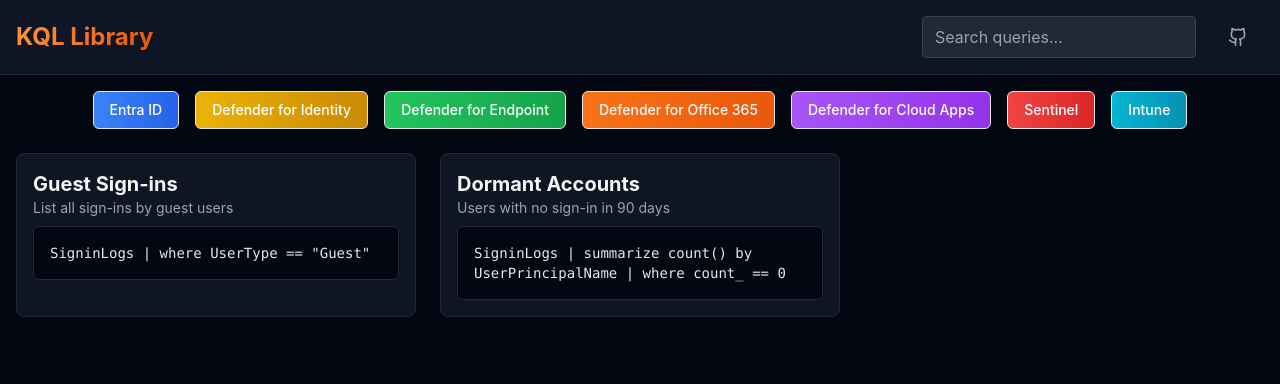
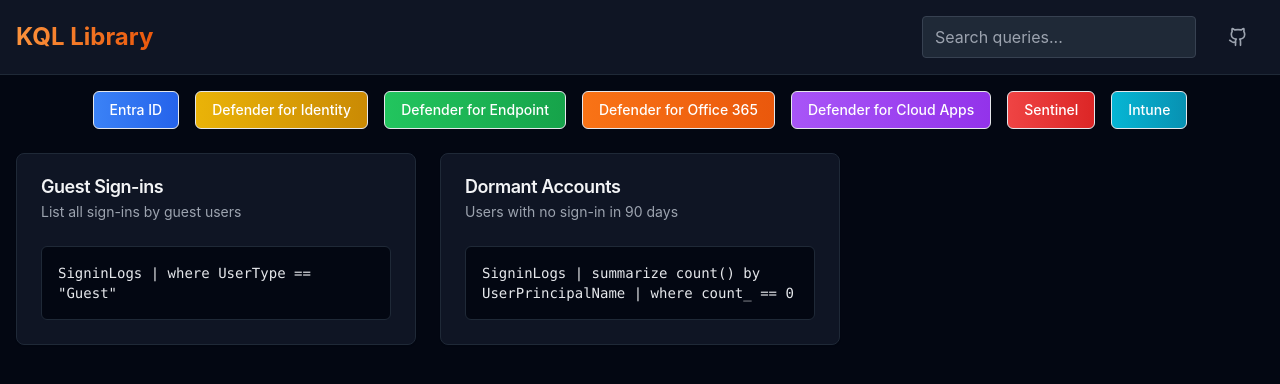
Before and after one commit to 0fflineDocs/KQL-Library, a React (Vite) app: page / in a window 1280 px wide. Shown: the top 384 px of the page. Built offline with nearby package versions, Linux system fonts and the light colour scheme.

Commit message:
Update card.tsx

```diff
--- a/src/components/ui/card.tsx
+++ b/src/components/ui/card.tsx
@@ -1,21 +1,65 @@
-export const Card = ({ children, className = '', ...props }: any) => (
-  <div {...props} className={`bg-gray-900 rounded-lg shadow p-4 border border-gray-800 ${className}`}>
-    {children}
-  </div>
-);
+import React, { forwardRef } from 'react';
+import { ReactNode } from 'react';
+import { cn } from "@/lib/utils"
 
-export const CardHeader = ({ children }: any) => (
-  <div className="mb-2">{children}</div>
-);
+export interface CardProps {
+    className?: string;
+    children?: ReactNode;
+}
 
-export const CardTitle = ({ children }: any) => (
-  <h2 className="text-xl font-bold">{children}</h2>
-);
+export interface CardHeaderProps extends CardProps { }
+export interface CardTitleProps extends CardProps { }
+export interface CardDescriptionProps extends CardProps { }
+export interface CardContentProps extends CardProps { }
 
-export const CardDescription = ({ children }: any) => (
-  <p className="text-sm text-gray-400">{children}</p>
-);
+const Card = forwardRef<HTMLDivElement, CardProps>(({ className, children, ...props }, ref) => (
+    <div
+        ref={ref}
+        className={cn("rounded-lg border bg-card text-card-foreground shadow-sm", className)}
+        {...props}
+    >
+        {children}
+    </div>
+));
+Card.displayName = "Card";
 
-export const CardContent = ({ children }: any) => (
-  <div>{children}</div>
-);
+const CardHeader = forwardRef<HTMLDivElement, CardHeaderProps>(({ className, children, ...props }, ref) => (
+    <div ref={ref} className={cn("flex flex-col space-y-1.5 p-6", className)} {...props}>
+        {children}
+    </div>
+));
+CardHeader.displayName = "CardHeader";
+
+const CardTitle = forwardRef<HTMLParagraphElement, CardTitleProps>(({ className, children, ...props }, ref) => (
+    <p
+        ref={ref}
+        className={cn(
+            "text-2xl font-semibold leading-none tracking-tight",
+            className
+        )}
+        {...props}
+    >
+        {children}
+    </p>
+));
+CardTitle.displayName = "CardTitle";
+
+const CardDescription = forwardRef<HTMLParagraphElement, CardDescriptionProps>(({ className, children, ...props }, ref) => (
+    <p
+        ref={ref}
+        className={cn("text-sm text-muted-foreground", className)}
+        {...props}
+    >
+        {children}
+    </p>
+));
+CardDescription.displayName = "CardDescription";
+
+const CardContent = forwardRef<HTMLDivElement, CardContentProps>(({ className, children, ...props }, ref) => (
+    <div ref={ref} className={cn("p-6 pt-0", className)} {...props}>
+        {children}
+    </div>
+));
+CardContent.displayName = "CardContent";
+
+export { Card, CardHeader, CardTitle, CardDescription, CardContent };
```
